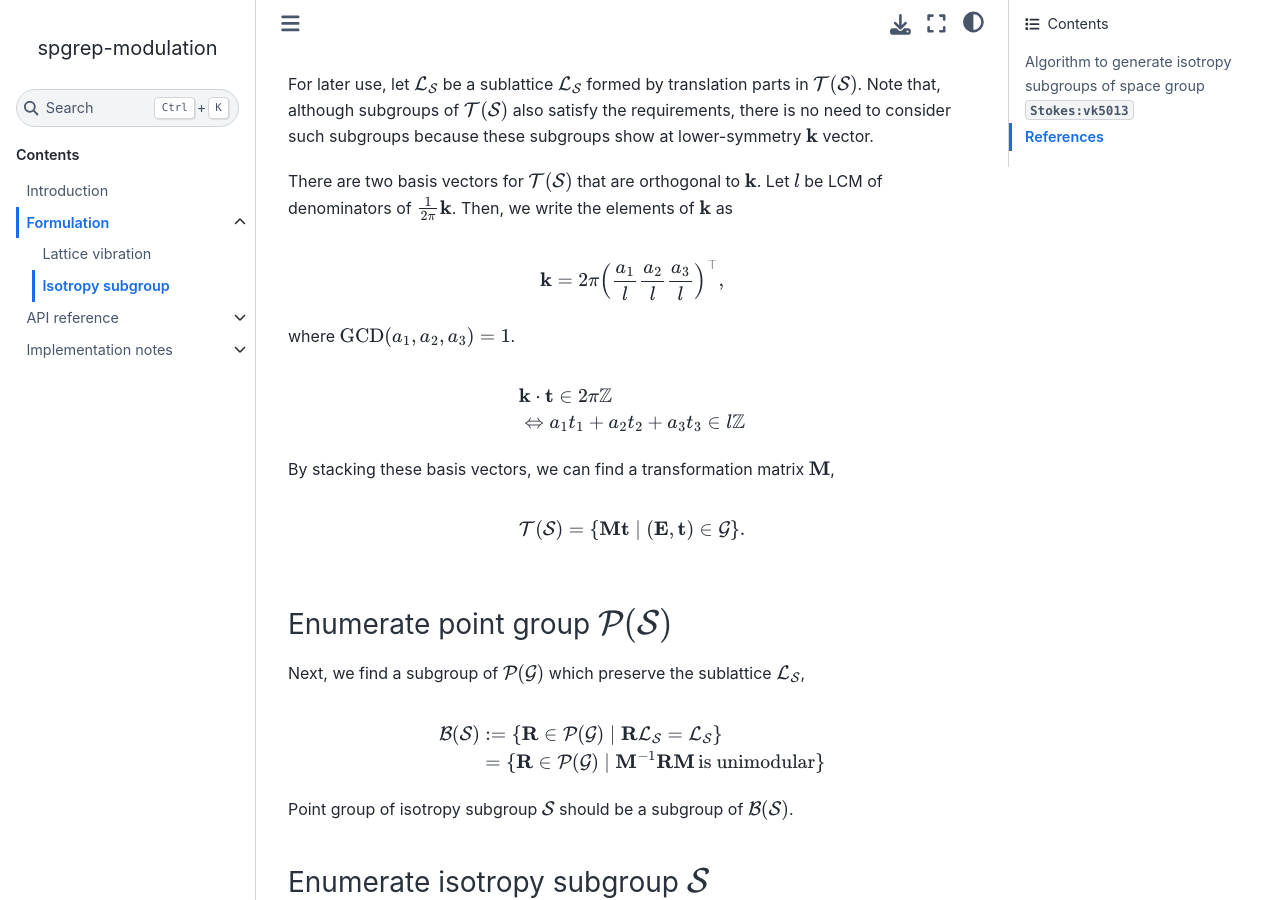
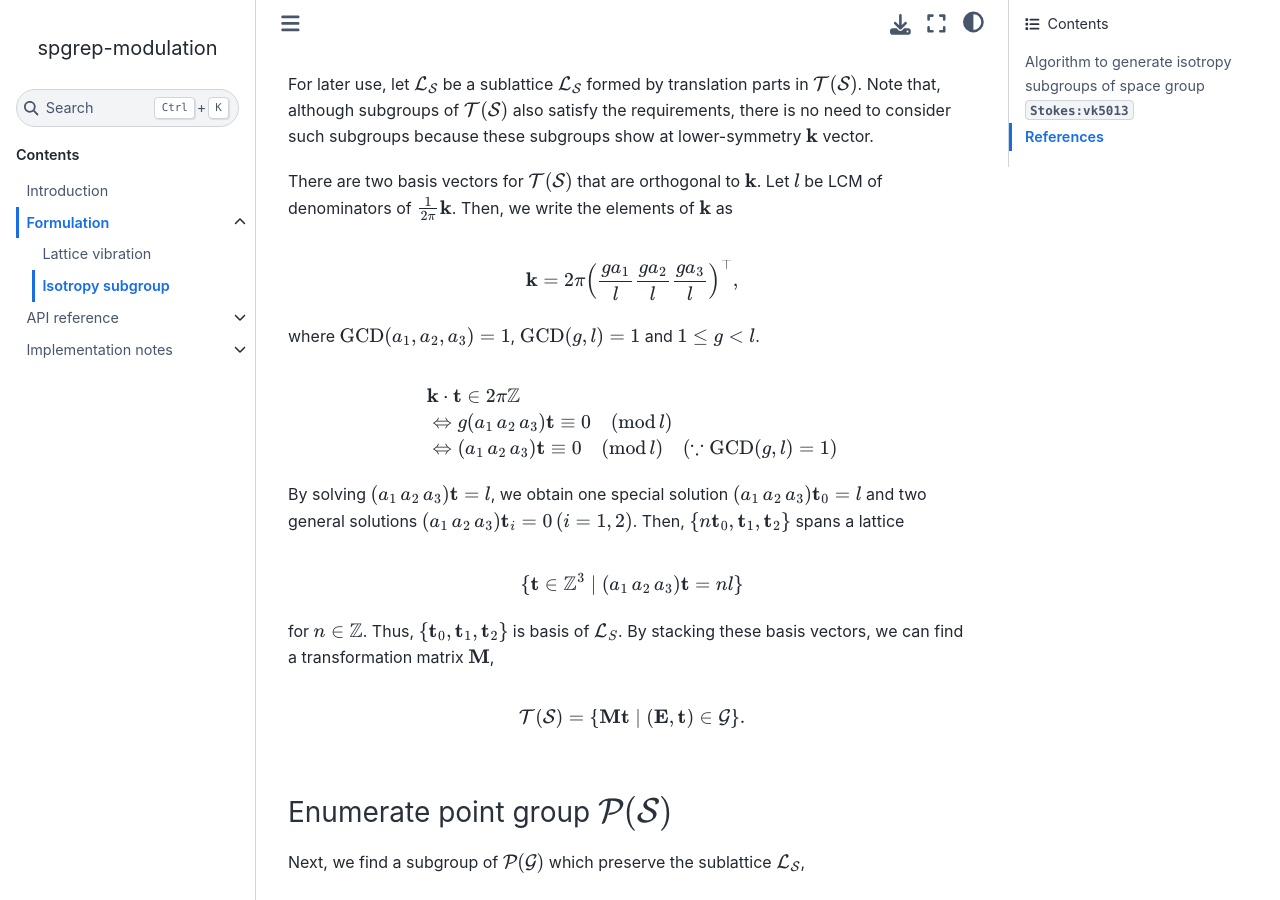
Before and after one commit to phonopy/spgrep-modulation, a Sphinx documentation site: the page built from docs/isotropy_subgroup.md, in a window 1280 px wide and 900 px high, scrolled down 1016 px. Built offline with Sphinx 7.4.7 and the Sphinx Book theme 1.1.4, drawn with Linux system fonts in a browser that asks for light colours; cross-references to code outside the pages are shown as plain code.

Commit message:
Clean method to calculate commensurate supercell

````diff
--- a/docs/isotropy_subgroup.md
+++ b/docs/isotropy_subgroup.md
@@ -42,15 +42,24 @@ There are two basis vectors for {math}`\mathcal{T}(\mathcal{S})` that are orthog
 Let {math}`l` be LCM of denominators of {math}`\frac{1}{2\pi}\mathbf{k}`.
 Then, we write the elements of {math}`\mathbf{k}` as
 ```{math}
-    \mathbf{k} = 2\pi \left( \frac{a_{1}}{l} \frac{a_{2}}{l} \frac{a_{3}}{l} \right)^{\top},
+    \mathbf{k} = 2\pi \left( \frac{g a_{1}}{l} \frac{g a_{2}}{l} \frac{g a_{3}}{l} \right)^{\top},
 ```
-where {math}`\mathrm{GCD}(a_{1}, a_{2}, a_{3}) = 1`.
+where {math}`\mathrm{GCD}(a_{1}, a_{2}, a_{3}) = 1`, {math}`\mathrm{GCD}(g, l) = 1` and {math}`1 \leq g < l`.
 
 ```{math}
     &\mathbf{k} \cdot \mathbf{t} \in 2\pi \mathbb{Z} \\
-    &\Leftrightarrow a_{1} t_{1} + a_{2} t_{2} + a_{3} t_{3} \in l\mathbb{Z}
+    &\Leftrightarrow g (a_{1} \,a_{2} \,a_{3}) \mathbf{t} \equiv 0 \quad (\mathrm{mod}\, l) \\
+    &\Leftrightarrow (a_{1} \,a_{2} \,a_{3}) \mathbf{t} \equiv 0 \quad (\mathrm{mod}\, l)
+        \quad (\because \mathrm{GCD}(g, l) = 1) \\
 ```
 
+By solving {math}`(a_{1} \,a_{2} \,a_{3}) \mathbf{t} = l`, we obtain one special solution {math}`(a_{1} \,a_{2} \,a_{3}) \mathbf{t}_{0} = l` and two general solutions {math}`(a_{1} \,a_{2} \,a_{3}) \mathbf{t}_{i} = 0 \, (i=1,2)`.
+Then, {math}`\{ n\mathbf{t}_{0}, \mathbf{t}_{1}, \mathbf{t}_{2} \}` spans a lattice
+```{math}
+    \{ \mathbf{t} \in \mathbb{Z}^{3} \mid (a_{1} \,a_{2} \,a_{3}) \mathbf{t} = nl \}
+```
+for {math}`n \in \mathbb{Z}`.
+Thus, {math}`\{ \mathbf{t}_{0}, \mathbf{t}_{1}, \mathbf{t}_{2} \}` is basis of {math}`\mathcal{L}_{S}`.
 By stacking these basis vectors, we can find a transformation matrix {math}`\mathbf{M}`,
 ```{math}
     \mathcal{T}(\mathcal{S}) = \{ \mathbf{Mt} \mid (\mathbf{E}, \mathbf{t}) \in \mathcal{G} \}.
````
Also changed, not shown: 2 other files.
